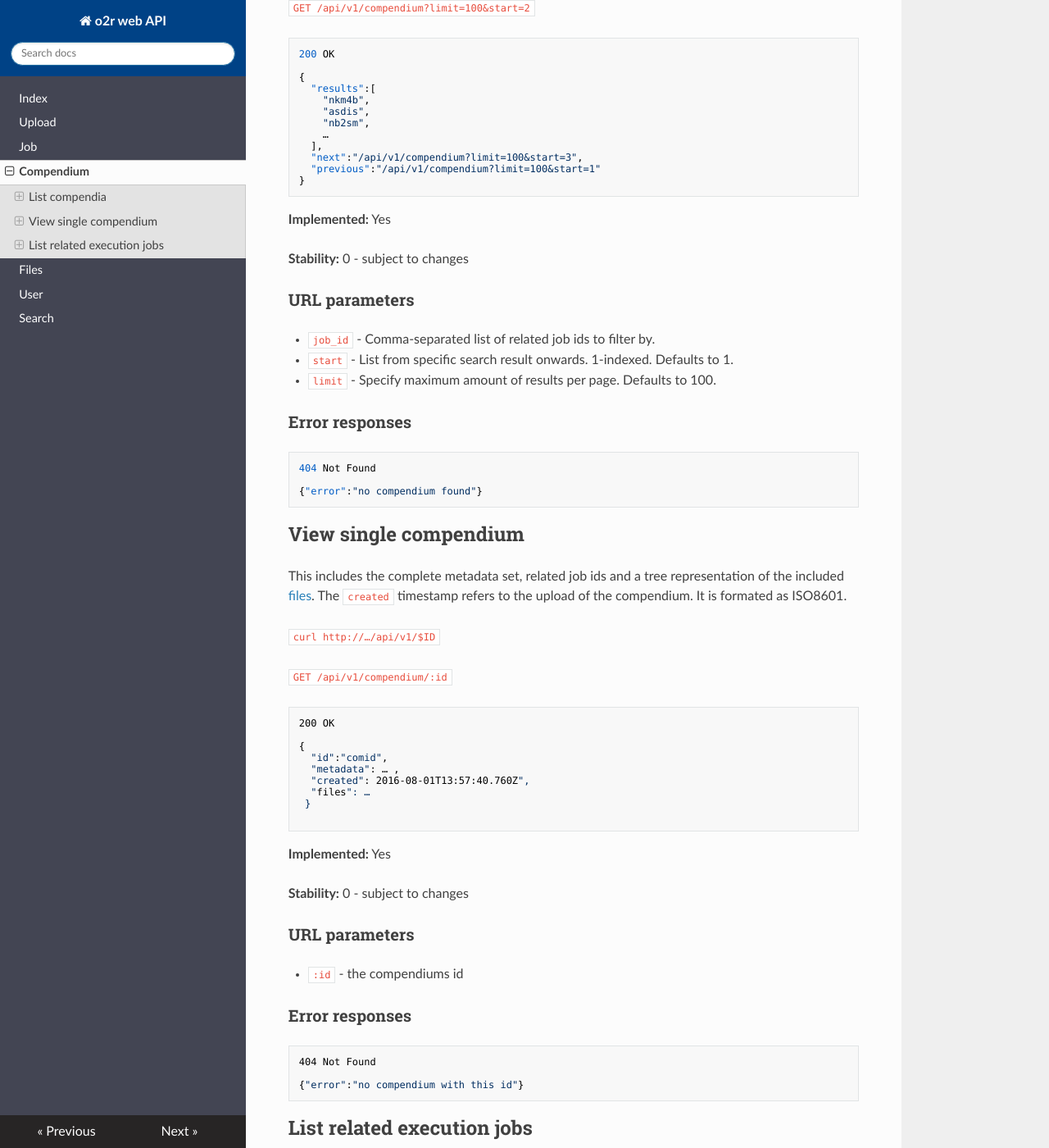
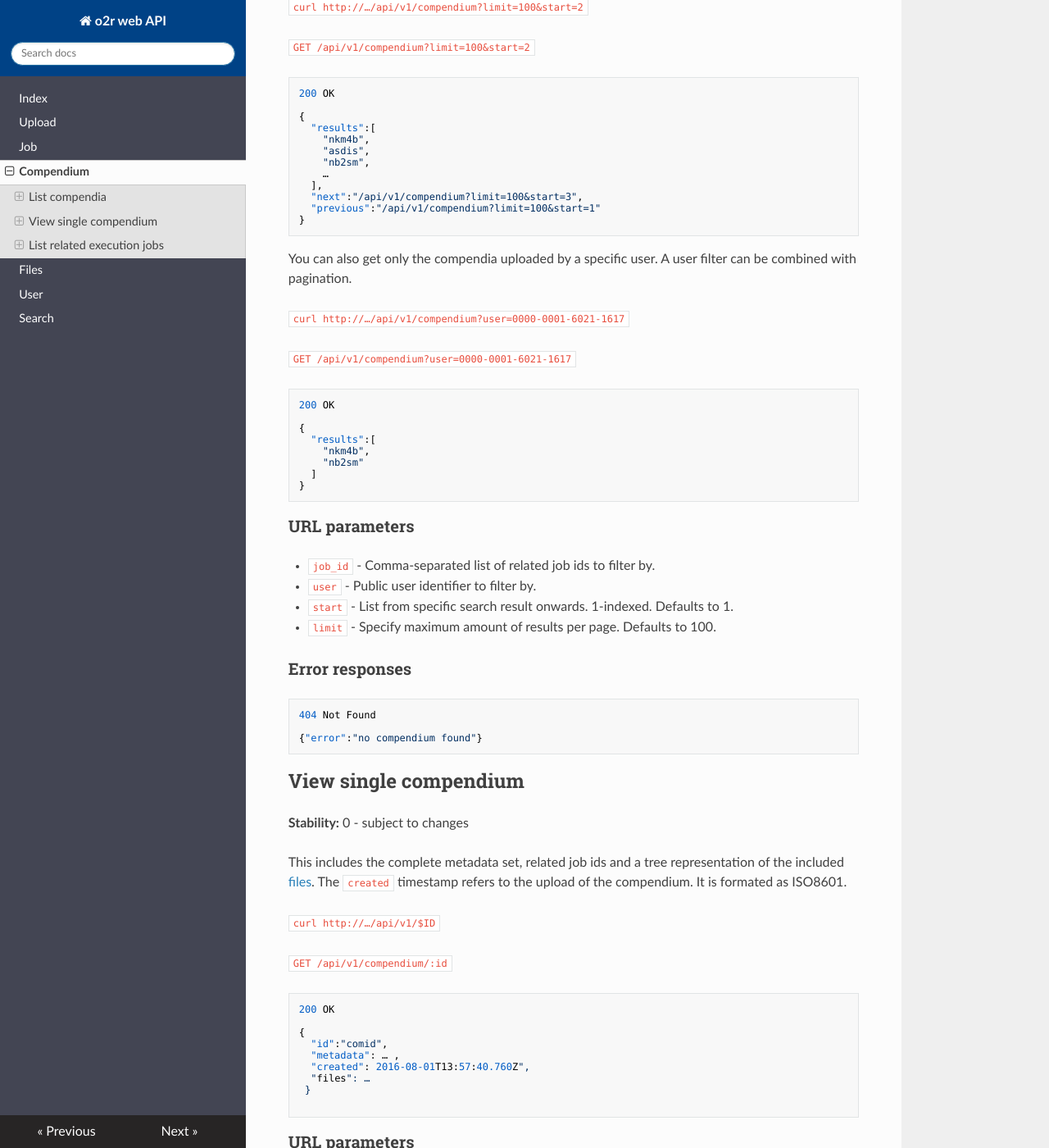
Before and after one commit to o2r-project/api, an MkDocs documentation site: the page built from docs/compendium.md, in a window 1280 px wide and 1400 px high, scrolled down 340 px. Shown: the whole window at 82% size. Built offline with MkDocs 1.6.1, drawn with Linux system fonts in a browser that asks for light colours; nearby versions of some CDN libraries; old or Windows-style settings are respelled for this version of MkDocs; some of the changed text lies outside the part shown.

Commit message:
add example for user id filter;

````diff
--- a/docs/compendium.md
+++ b/docs/compendium.md
@@ -23,15 +25,29 @@ Will return up to 100 results by default. For pagination purposes, URLs for prev
 }
 ```
 
-__Implemented:__ Yes
+You can also get only the compendia uploaded by a specific user. A user filter can be combined with pagination.
 
-__Stability:__ 0 - subject to changes
+`curl http://…/api/v1/compendium?user=0000-0001-6021-1617`
+
+`GET /api/v1/compendium?user=0000-0001-6021-1617`
+
+```json
+200 OK
+
+{
+  "results":[
+    "nkm4b",
+    "nb2sm"
+  ]
+}
+```
 
 ### URL parameters
 
 * `job_id` - Comma-separated list of related job ids to filter by.
-*  `start` - List from specific search result onwards. 1-indexed. Defaults to 1.
-*  `limit` - Specify maximum amount of results per page. Defaults to 100.
+* `user` - Public user identifier to filter by.
+* `start` - List from specific search result onwards. 1-indexed. Defaults to 1.
+* `limit` - Specify maximum amount of results per page. Defaults to 100.
 
 ### Error responses
 
@@ -43,13 +59,15 @@ __Stability:__ 0 - subject to changes
 
 ## View single compendium
 
+__Stability:__ 0 - subject to changes
+
 This includes the complete metadata set, related job ids and a tree representation of the included [files](files.md). The `created` timestamp refers to the upload of the compendium. It is formated as ISO8601.
 
 `curl http://…/api/v1/$ID`
 
 `GET /api/v1/compendium/:id`
 
-```
+```json
 200 OK
 
 {
@@ -60,10 +78,6 @@ This includes the complete metadata set, related job ids and a tree representati
  }
 
 ```
-
-__Implemented:__ Yes
-
-__Stability:__ 0 - subject to changes
 
 ### URL parameters
 
````
Also changed, not shown: other parts of docs/compendium.md (+2 -0 lines).
